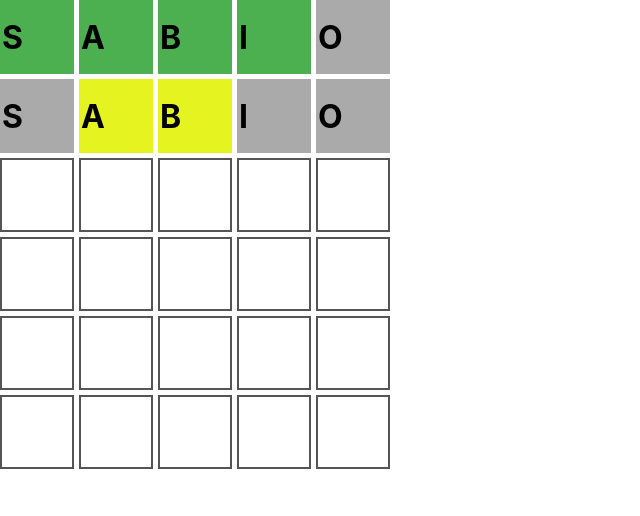
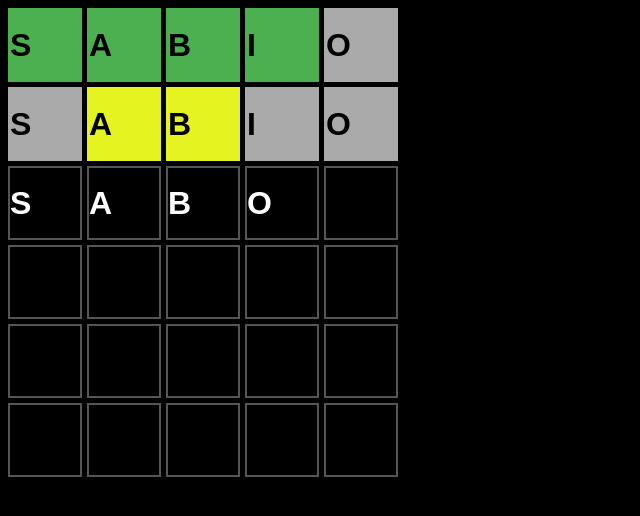
Before and after one commit to mgomez08/wordle-game, a React (Create React App) app: page / in a window 1280 px wide. Shown: the top 516 px of the page, without its empty margins (0-640 px from the left). Built offline with nearby package versions, Linux system fonts and the light colour scheme.

Commit message:
Change background-color in the body

```diff
--- a/src/index.css
+++ b/src/index.css
@@ -1,13 +1,4 @@
 body {
-  margin: 0;
-  font-family: -apple-system, BlinkMacSystemFont, 'Segoe UI', 'Roboto', 'Oxygen',
-    'Ubuntu', 'Cantarell', 'Fira Sans', 'Droid Sans', 'Helvetica Neue',
-    sans-serif;
-  -webkit-font-smoothing: antialiased;
-  -moz-osx-font-smoothing: grayscale;
+  background-color: black;
+  font-family: Arial, Helvetica, sans-serif;
 }
-
-code {
-  font-family: source-code-pro, Menlo, Monaco, Consolas, 'Courier New',
-    monospace;
-}
```
